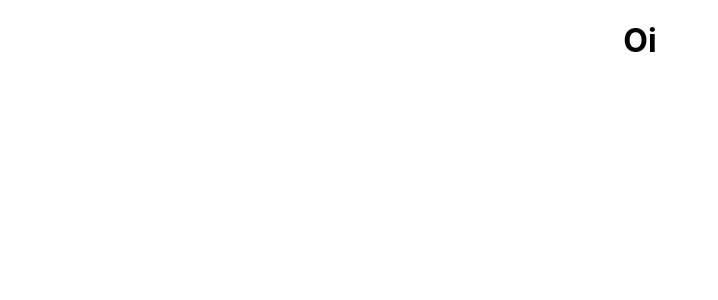
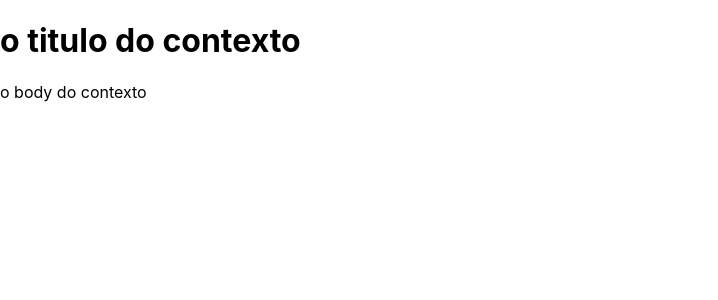
Before and after one commit to pdiegoneves/curso-de-react.js-next.js, a React (Create React App) app in the folder project-2/: page / in a window 1280 px wide. Shown: the top 300 px of the page, without its empty margins (0-718 px from the left). Built offline with nearby package versions, Linux system fonts and the light colour scheme.

Commit message:
started useContex

```diff
--- a/project-2/src/App.js
+++ b/project-2/src/App.js
@@ -1,10 +1,41 @@
+import React, { useContext } from 'react'
 import './App.css'
+
+const globalState = {
+  title: 'o titulo do contexto',
+  body: 'o body do contexto',
+  counter: 0,
+}
+
+const GlobalContext = React.createContext()
+
+//eslint-disable-next-line
+const Div = ({ children }) => {
+  return (
+    <>
+      <H1 />
+      <P />
+    </>
+  )
+}
+
+//eslint-disable-next-line
+const H1 = () => {
+  const theContext = useContext(GlobalContext)
+  return <h1>{theContext.title}</h1>
+}
+
+//eslint-disable-next-line
+const P = () => {
+  const theContext = useContext(GlobalContext)
+  return <p>{theContext.body}</p>
+}
 
 function App() {
   return (
-    <div className="App">
-      <h1>Oi</h1>
-    </div>
+    <GlobalContext.Provider value={globalState}>
+      <Div />
+    </GlobalContext.Provider>
   )
 }
 
```
